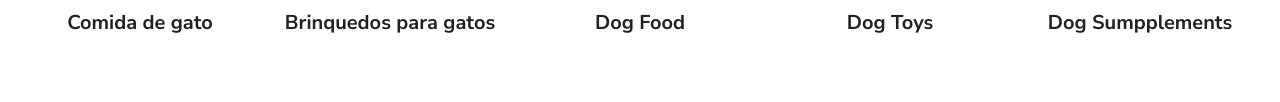
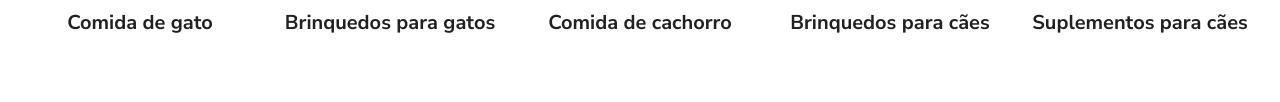
Before and after one commit to moisesgaldino/kitter, a plain HTML site: page index.html in a window 1280 px wide. Shown: the part 991-1093 px from the top of the page. Drawn offline with nearby package versions, Linux system fonts and the light colour scheme.

```diff
--- a/index.html
+++ b/index.html
@@ -1,5 +1,5 @@
 <!DOCTYPE html>
-<html lang="en">
+<html lang="pt-br">
 
 <head>
   <meta charset="UTF-8">
@@ -186,7 +186,7 @@
                 </figure>
 
                 <h3 class="h3">
-                  <a href="#" class="card-title">Dog Food</a>
+                  <a href="#" class="card-title">Comida de cachorro</a>
                 </h3>
 
               </div>
@@ -201,7 +201,7 @@
                 </figure>
 
                 <h3 class="h3">
-                  <a href="#" class="card-title">Dog Toys</a>
+                  <a href="#" class="card-title">Brinquedos para cães</a>
                 </h3>
 
               </div>
@@ -216,7 +216,7 @@
                 </figure>
 
                 <h3 class="h3">
-                  <a href="#" class="card-title">Dog Sumpplements</a>
+                  <a href="#" class="card-title">Suplementos para cães</a>
                 </h3>
 
               </div>
```
